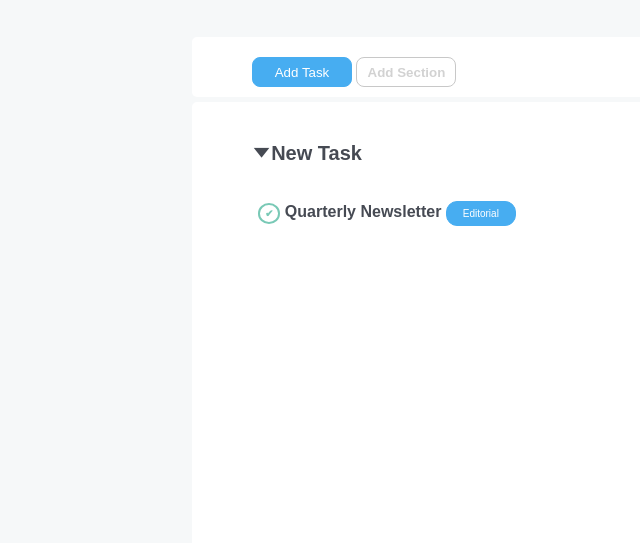
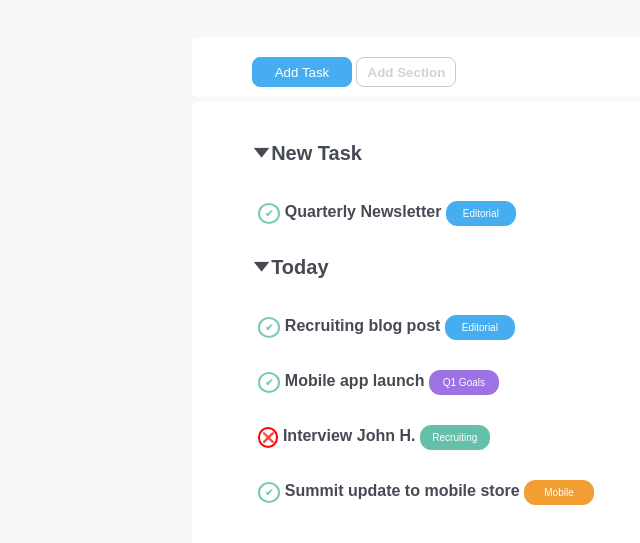
Before and after one commit to vincaf/html-css-toboolist, a plain HTML site: page index.html in a window 1280 px wide. Shown: the part 73-616 px from the top of the page, without its empty margins (0-640 px from the left). Drawn offline with Linux system fonts and the light colour scheme.

Commit message:
Contenitore principale - today

```diff
--- a/index.html
+++ b/index.html
@@ -26,12 +26,30 @@
         <section class="container">
 
             <!-- Sezione new task -->
-            <section class="newtask"></div>
+            <section class="newtask">
                 <span class="downarrow">&#129171;</span><span class="title">New Task</span>
                 <div class="subtitle">
-                    <span class="checkmark">&#10004;</span> <span class="tasks">Quarterly Newsletter</span> <button class="editorial">Editorial</button>
+                    <span class="checkmark">&#10004;</span> <span class="tasks">Quarterly Newsletter</span> <button class="etichetta">Editorial</button>
                 </div>
-            </div>
+            </section>
+
+            <!-- Sezione Today -->
+            <section class="today">
+                <span class="downarrow">&#129171;</span><span class="title">Today</span>
+                <div class="subtitle">
+                    <span class="checkmark">&#10004;</span> <span class="tasks">Recruiting blog post</span> <button class="etichetta">Editorial</button>
+                </div>
+                <div class="subtitle">
+                    <span class="checkmark">&#10004;</span> <span class="tasks">Mobile app launch</span> <button class="etichetta" id="q1">Q1 Goals</button>
+                </div>
+                <div class="subtitle">
+                    <span class="crossmark">&#10060;</span> <span class="tasks">Interview John H.</span> <button class="etichetta" id="recruiting">Recruiting</button>
+                </div>
+                <div class="subtitle">
+                    <span class="checkmark">&#10004;</span> <span class="tasks">Summit update to mobile store</span> <button class="etichetta" id="mobile">Mobile</button>
+                </div>
+            </section>
+
         </section>
 
     </main>
--- a/style.css
+++ b/style.css
@@ -88,12 +88,26 @@ img{
     font-size: 10px;
 }
 
+.crossmark{
+    color: #ff0000;
+    border: 2px solid #ff0000;
+    padding: 3px 2px;
+    border-radius: 100%;
+    margin-left: 6px;
+    font-weight: bold;
+    font-size: 10px;
+}
+
 .tasks{
     font-weight: bold;
     color: #464a53;
 }
 
-.editorial{
+.subtitle{
+    padding-bottom: 30px;
+}
+
+.etichetta{
     font-size: 10px;
     width: 70px;
     height: 25px;
@@ -102,3 +116,18 @@ img{
     border-radius: 11px;
     border: 1px solid #47adf1;
 }
+
+#q1{
+    background-color: #9c72e4;
+    border-color: #9c72e4;
+}
+
+#recruiting{
+    background-color: #64c0a9;
+    border-color: #64c0a9;
+}
+
+#mobile{
+    background-color: #f29e33;
+    border-color: #f29e33;
+}
```
